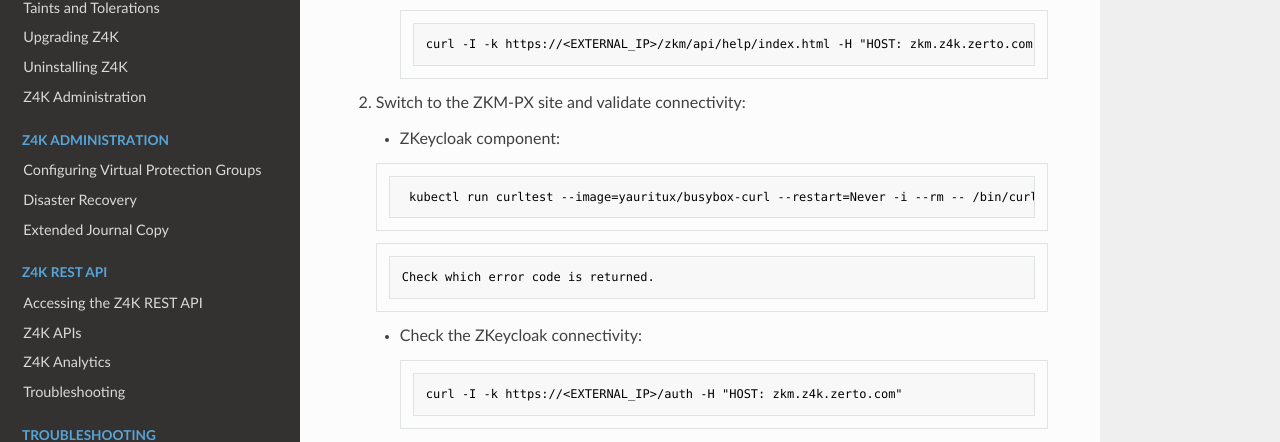
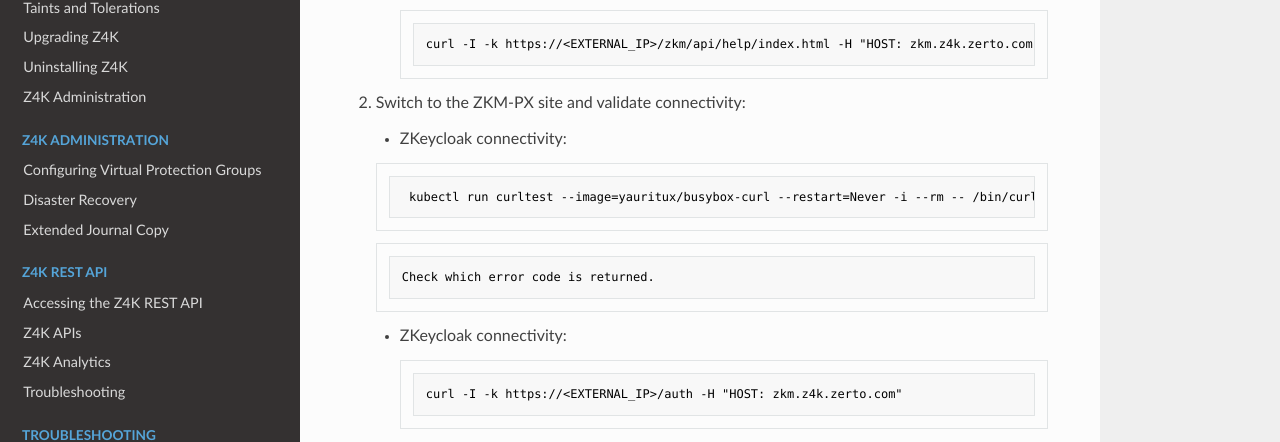
Before and after one commit to ZertoPublic/Z4K, an MkDocs documentation site: the page built from docs/NetworkConnectivity.md, in a window 1280 px wide and 1073 px high. Shown: the part 514-956 px from the top of the window. Built offline with MkDocs 1.6.1, drawn with Linux system fonts in a browser that asks for light colours.

Commit message:
Update NetworkConnectivity.md

````diff
--- a/docs/NetworkConnectivity.md
+++ b/docs/NetworkConnectivity.md
@@ -24,7 +24,7 @@
 
 2.  Switch to the ZKM-PX site and validate connectivity:
 
-    -  ZKeycloak component:
+    -  ZKeycloak connectivity:
 
        ```
         kubectl run curltest --image=yauritux/busybox-curl --restart=Never -i --rm -- /bin/curl -I -k https://<EXTERNAL_IP>/zkm/api/help/index.html -H "HOST: zkm.z4k.zerto.com"
@@ -32,7 +32,7 @@
 
         Check which error code is returned.
 
-    -   Check the ZKeycloak connectivity:
+    -   ZKeycloak connectivity:
 
         ```
         curl -I -k https://<EXTERNAL_IP>/auth -H "HOST: zkm.z4k.zerto.com"
````
